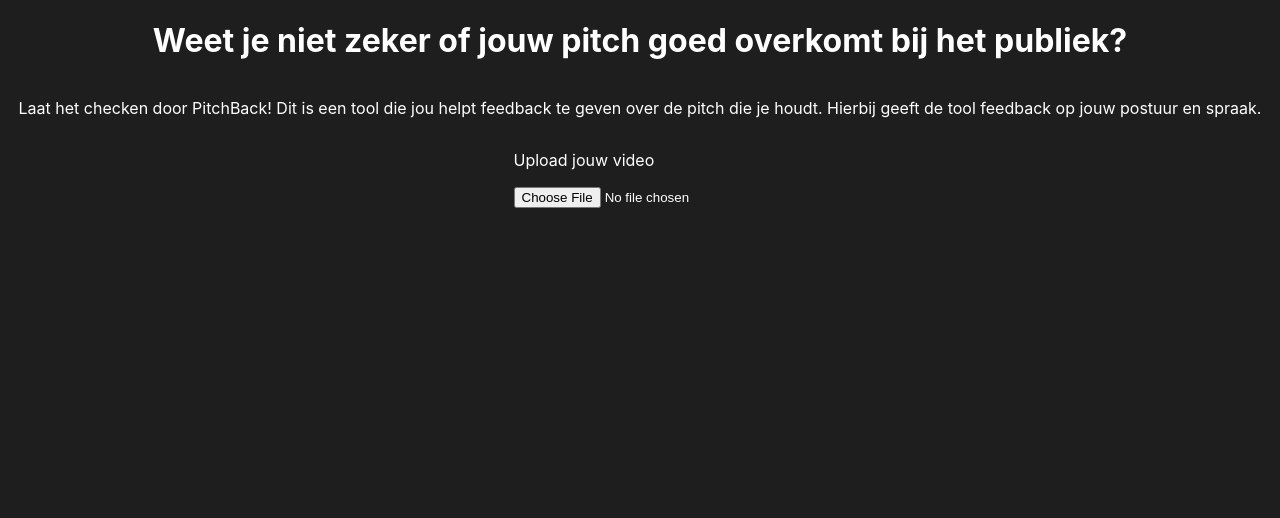
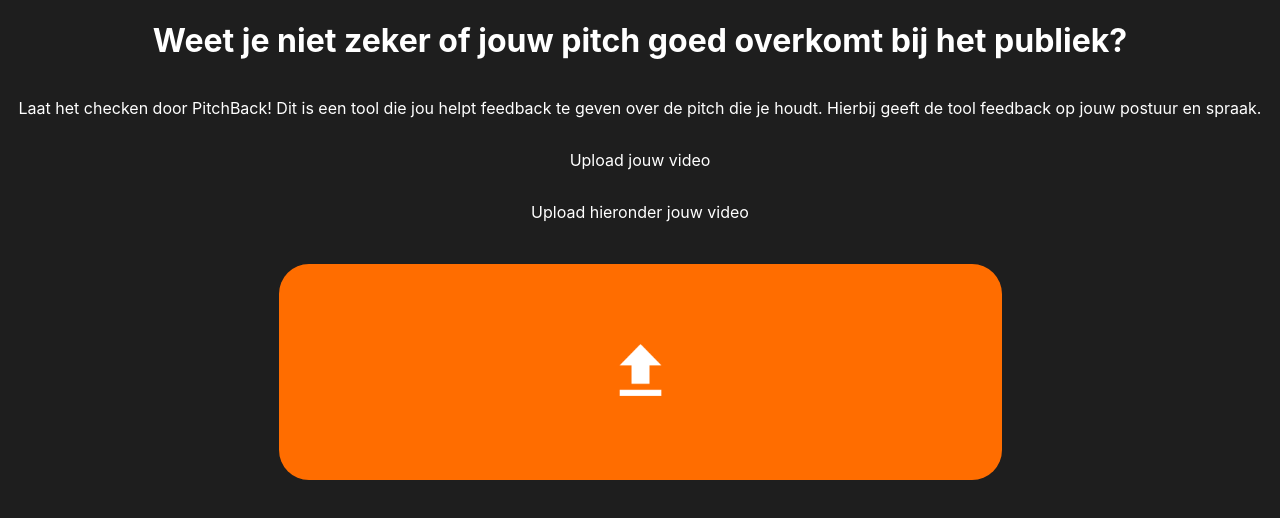
Before and after one commit to rectangles-medialab/Rectangles, a React (Create React App) app: page / in a window 1280 px wide. Shown: the top 518 px of the page. Built offline with nearby package versions, Linux system fonts and the light colour scheme.

Commit message:
Combined UploadPitch front- and backend

```diff
--- a/src/components/UploadPitch.js
+++ b/src/components/UploadPitch.js
@@ -1,7 +1,6 @@
 import React, { useState } from 'react';
 import VideoUtils from '../utils/VideoUtils'
 import '../App.css';
-import ml5 from 'ml5';
 import StartProcessor from "./StartProcessor";
 import downloadImage from './download.png';
 
@@ -46,13 +45,19 @@
 
             {!videoUploaded ? (
                 // input field
-                <div className="">
+                <div className="upload-container">
                     {!uploadError ? (
                         <p>Upload jouw video</p>
                     ) : (
                         <p>Zorg ervoor dat je geuploade bestand een video is</p> //error text if file is not a video
                     )}
-                    <input type="file" onChange={handleFileUpload} />
+                    {/* <input type="file" onChange={handleFileUpload} /> */}
+                    <p>Upload hieronder jouw video</p>
+                        <input type="file" onChange={handleFileUpload} id="actual-btn" hiddenid="actual-btn" hidden/>
+                        <label for="actual-btn">
+                            <img src={downloadImage} alt="Download Button" />
+                        </label>
+                        {/* <span id="file-chosen">No file chosen</span> */}
                 </div>
             ) : (
                 // video uploaded, show file in video element and show process button
```
